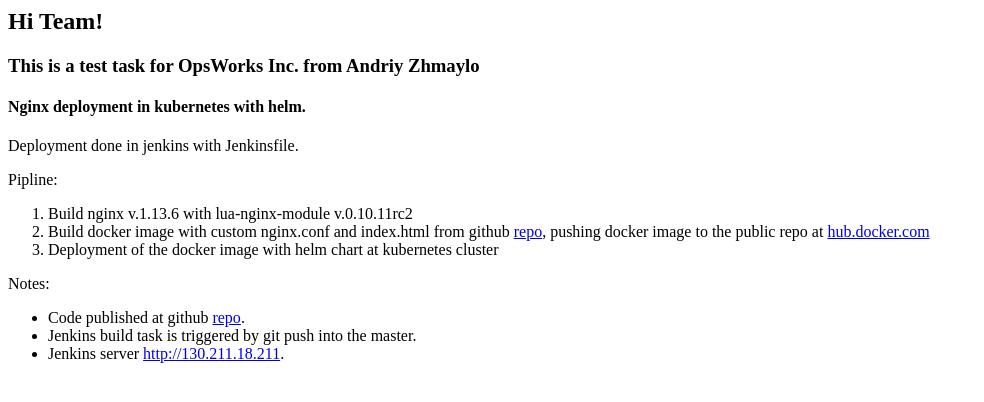
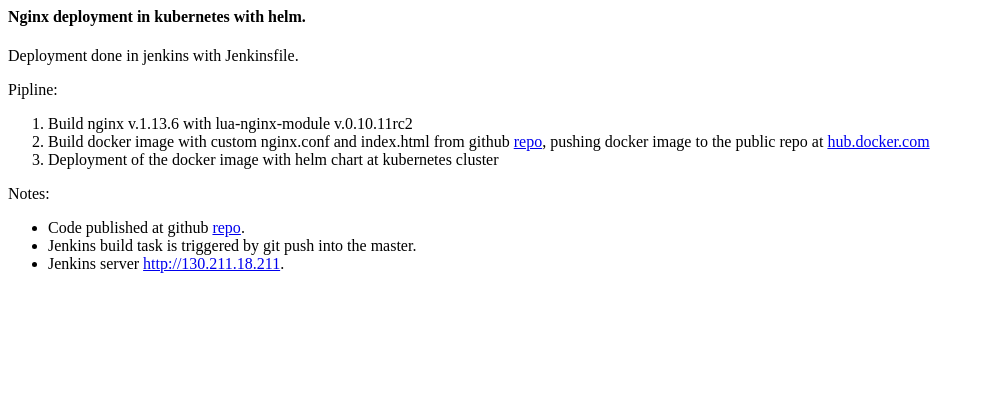
Before and after one commit to abz99/pipeline-ngnix-lua, a plain HTML site: page index.html in a window 1280 px wide. Shown: the whole page, without its empty margins (0-984 px from the left). Drawn offline with Linux system fonts and the light colour scheme.

Commit message:
Update index.html

```diff
--- a/index.html
+++ b/index.html
@@ -3,8 +3,6 @@
     <title>Hello</title>
   </head>
   <body bgcolor=white>
-      <h2>Hi Team!</h2>
-      <h3>This is a test task for OpsWorks Inc. from Andriy Zhmaylo</h3>
       <h4>Nginx deployment in kubernetes with helm.</h4>
 
       <p>Deployment done in jenkins with Jenkinsfile.</p>
```
